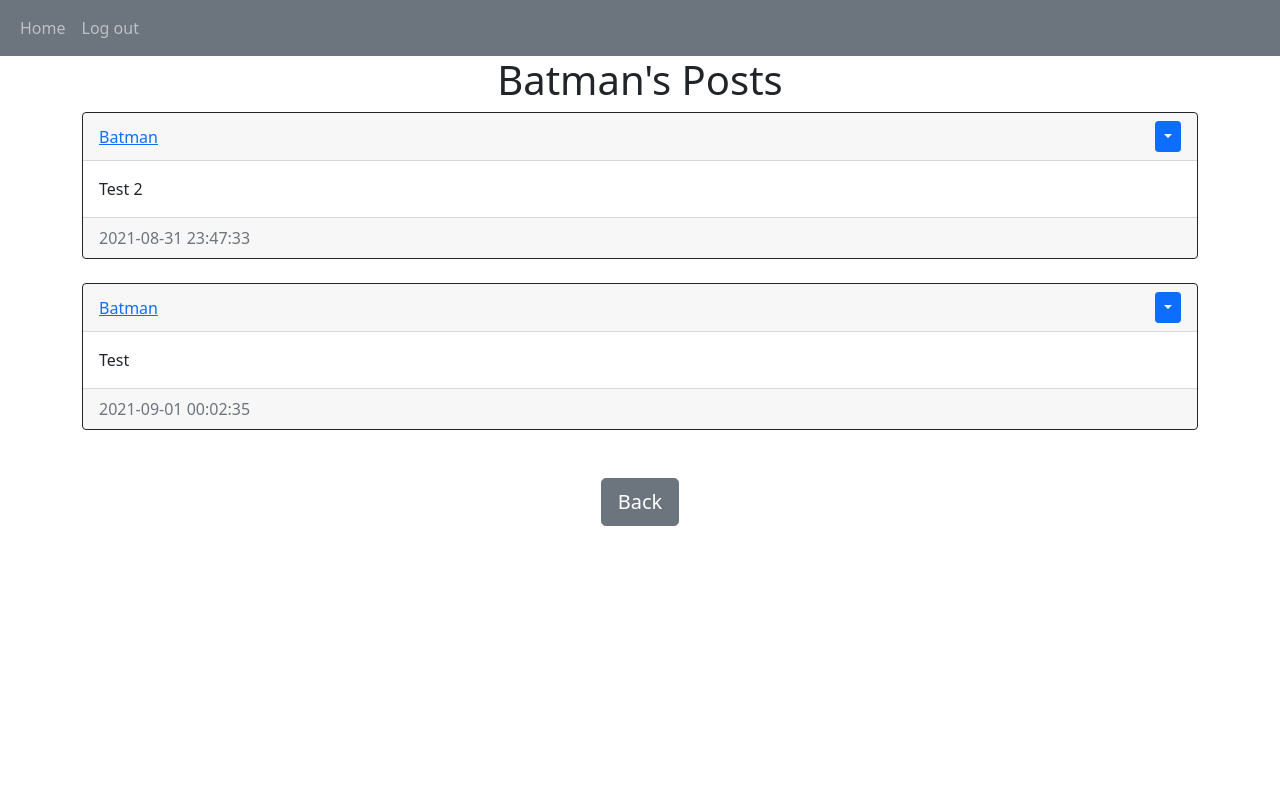
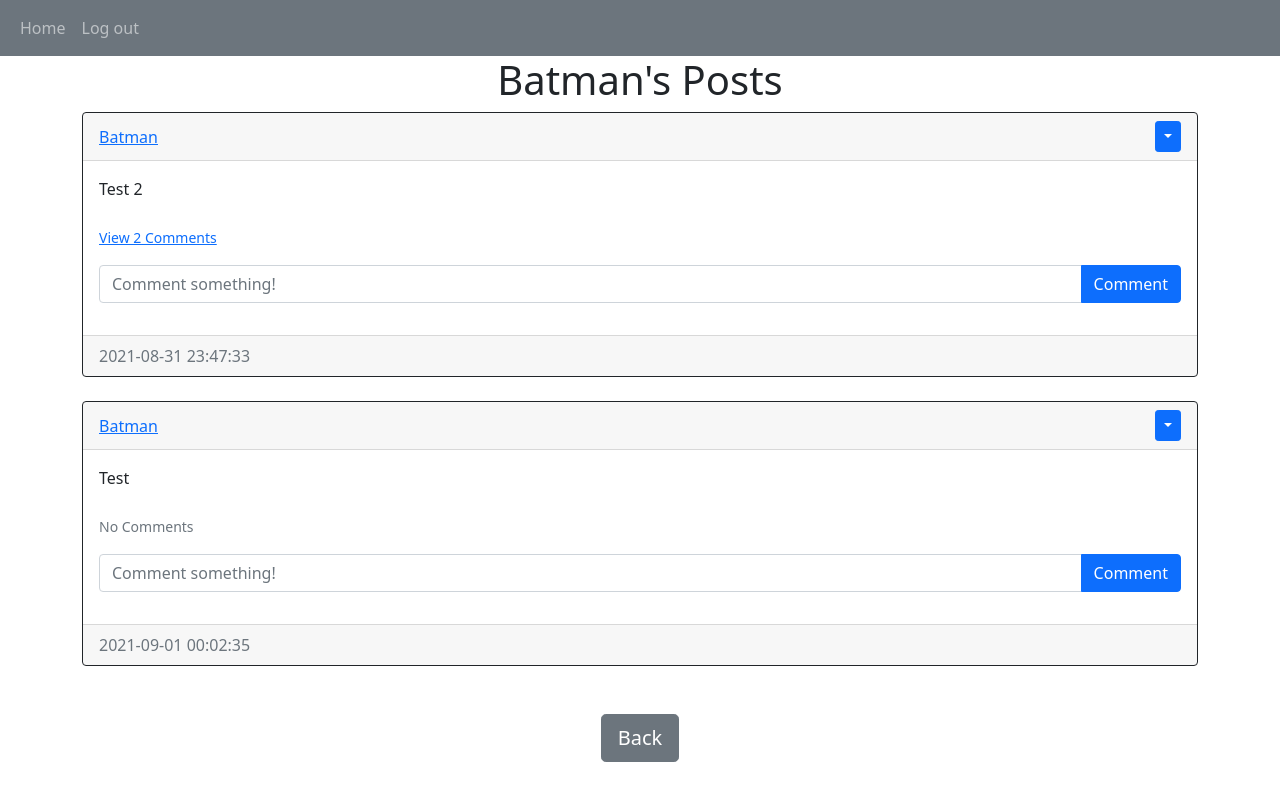
Before and after one commit to steventejeda/python_blog, a Flask app: a page that uses website/templates/posts_div.html in a window 1280 px wide. Run offline with Flask 2, Linux system fonts and the light colour scheme; a user stored in the database is signed in; data comes from the database, SQL or seed files in the repository; both versions use the stored data as it was after the commit.

Commit message:
Create & delele comment feature

```diff
--- a/website/__init__.py
+++ b/website/__init__.py
@@ -23,7 +23,7 @@ def create_app():
     app.register_blueprint(views, url_prefix="/")
     app.register_blueprint(auth, url_prefix="/")
 
-    from .models import User, Post
+    from .models import User, Post, Comment
 
     create_database(app)
 
--- a/website/templates/posts_div.html
+++ b/website/templates/posts_div.html
@@ -18,6 +18,52 @@
 </div>
 <div class="card-body">
     <div class="card-text">{{post.text}}</div>
+    <br>
+    <div class="collapse" id="comments-{{post.id}}">
+        <div class="card">
+            <div class="card-body" id="comments-expanded-{{post.id}}">
+                {% for comment in post.comments %}
+                <div class="d-flex justify-content-between align-items-center">
+                    <div>
+                    <a href="/posts/{{comment.user.username}}"
+                    >{{comment.user.username}}</a
+                    >: {{comment.text}}
+                    </div>
+                    <div>
+                        <small class="text-muted">{{comment.date_created}}</small>
+                        {% if user.id == comment.author or user.id == post.author %}
+                        <div class="btn-group">
+                            <button type="button" class="btn btn-sm btn-primary dropdown-toggle" data-bs-toggle="dropdown"></button>
+                            <ul class="dropdown-menu">
+                                <li><a href="/delete-comment/{{comment.id}}" class="dropdown-item">Delete</a></li>
+                            </ul>
+                        </div>
+                    {% endif %}
+                    </div>
+                </div>
+                {% endfor %}
+            </div>
+        </div>
+    </div>
+    <p class="card-text">
+    {% if post.comments|length > 0 %}
+    <a data-bs-toggle="collapse" href="#comments-{{post.id}}" role="button">
+        <small>View {{post.comments|length}} Comments</small>
+    </a>
+    {% else %}
+    <small class="text-muted">No Comments</small>
+    {% endif %}
+</p>
+    <form class="input-group mb-3" method="POST" action="/create-comment/{{post.id}}">
+    <input
+    type="text"
+    id="text"
+    name="text"
+    class="form-control"
+    placeholder="Comment something!" />
+    <br/>
+    <button type="submit" class="btn btn-primary">Comment</button>
+    </form>
 </div>
 <div class="card-footer text-muted">
     {{post.date_created}}
--- a/website/views.py
+++ b/website/views.py
@@ -1,6 +1,6 @@
 from flask import Blueprint, render_template, request, flash, redirect, url_for
 from flask_login import login_required, current_user
-from .models import Post, User
+from .models import Post, User, Comment
 from . import db
 
 import sys
@@ -60,3 +60,37 @@ def posts(username):
 
     posts = Post.query.filter_by(author=user.id).all()
     return render_template("posts.html", user=current_user, posts=posts, username=username)
+
+@views.route("/create-comment/<post_id>", methods=['POST'])
+@login_required
+def create_comment(post_id):
+    text = request.form.get('text')
+
+    if not text:
+        flash('Comment section cannot be empty', category='error')
+    else:
+        post = Post.query.filter_by(id=post_id)
+        if post:
+            comment = Comment(text=text, author=current_user.id, post_id=post_id)
+            db.session.add(comment)
+            db.session.commit()
+        else:
+            flash('Post does not exist', category='error')
+
+    return redirect(url_for('views.home'))
+
+@views.route("/delete-comment/<comment_id>", methods=['GET'])
+@login_required
+def delete_comment(comment_id):
+    comment = Comment.query.filter_by(id=comment_id).first()
+
+    if not comment:
+        flash('Comment does not exist', category='error')
+    elif current_user.id != comment.author and current_user.id != comment.post.author:
+        flash('You do not have permission to delete this comment', category='error')
+    else:
+        db.session.delete(comment)
+        db.session.commit()
+        flash("Comment deleted", category='success')
+
+    return redirect(url_for('views.home'))
```
Also changed, not shown: website/database.db.
